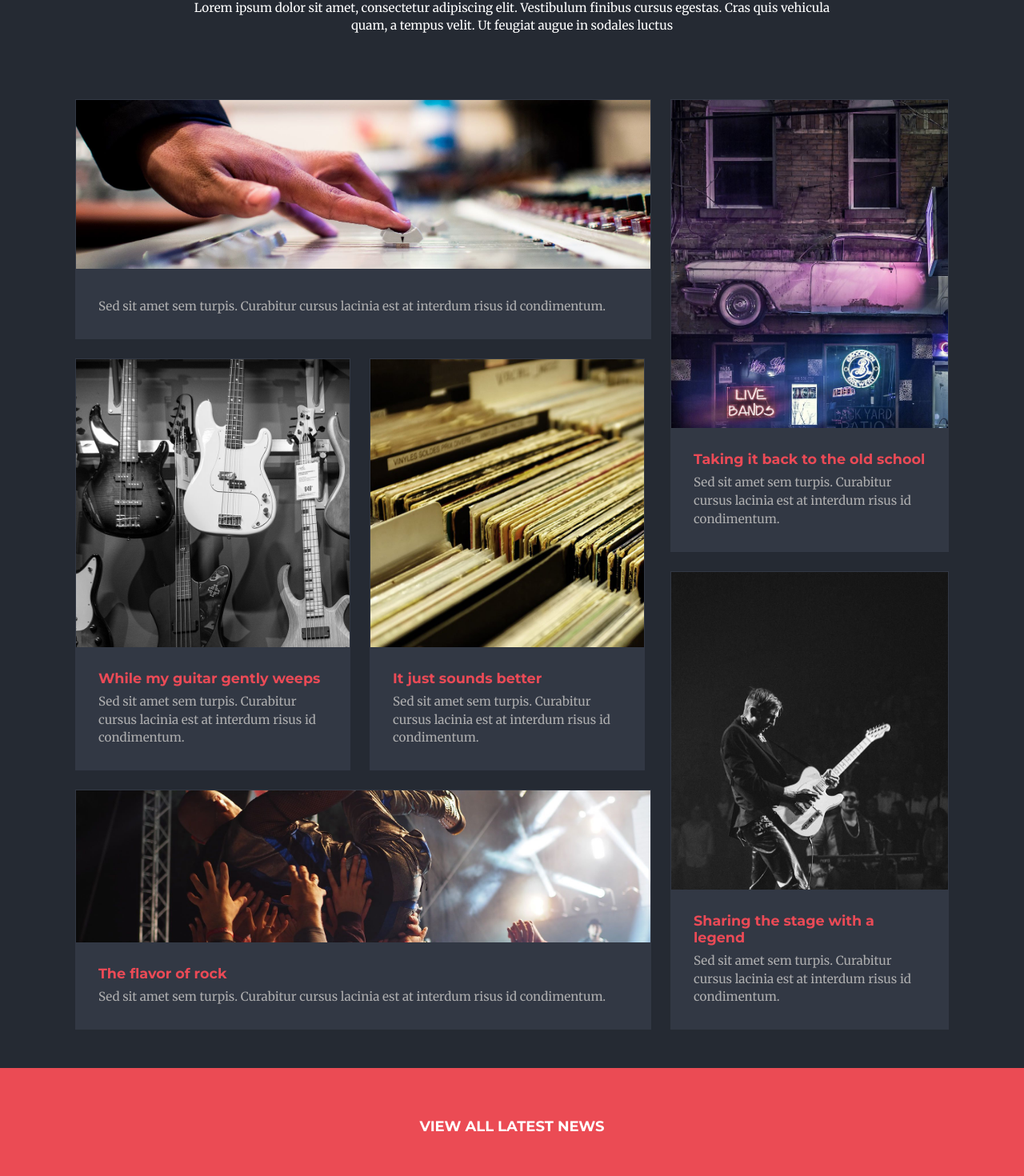
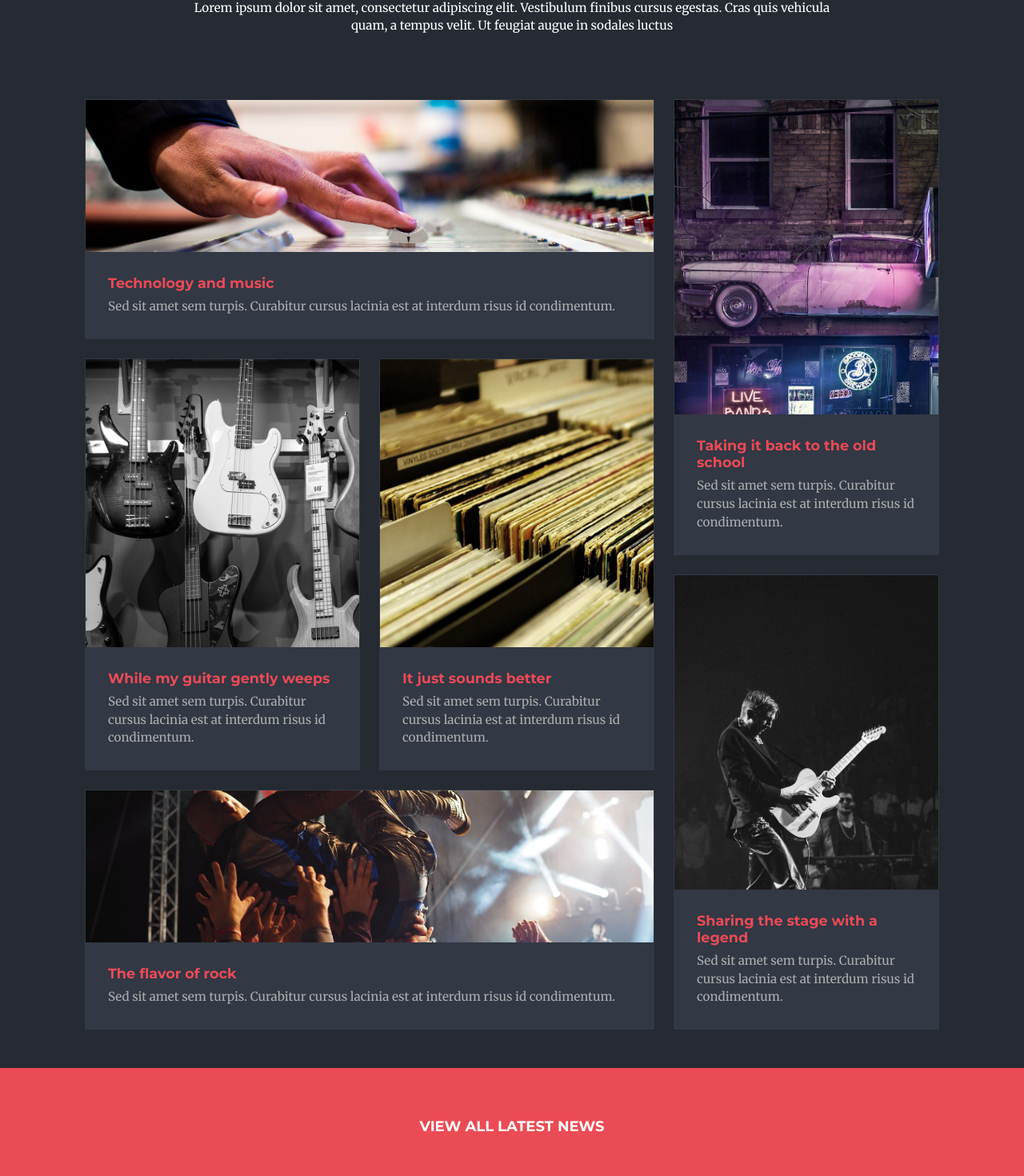
Before and after one commit to erica201193/OLD, a Vue app: page / in a window 1280 px wide. Shown: the part 1419-2889 px from the top of the page at 80% size. Built offline with nearby package versions, Linux system fonts and the light colour scheme.

Commit message:
Almost Finish

```diff
--- a/src/components/BandNews.vue
+++ b/src/components/BandNews.vue
@@ -14,7 +14,7 @@
                     </div>
                 </div>
             </div>
-            <!-- Section: BAND NEWS ?FAI ALTRO COMPONENTE-->
+            <!-- Section: BAND NEWS -->
 
             <div class="bg-darkgrey py-5">
                 <div class="container">
@@ -34,78 +34,79 @@
                         <!-- Sezione News SINISTRA -->
                         <div class="col-8 row">
 
-                            <div class="col-12 p-0 " v-on:mouseover="hover = true" v-on:mouseleave="hover = false">
-                                <div class="news-card horizontal-card mb-4 me-3" v-if="!hover">
-                                    <img src="/img/blog_music_techo.jpg" alt="">
+                            <div class="col-12 pb-4">
+                                <div class="news-card horizontal-card">
+                                    <img :src="blogPosts[0].image" alt="">
                                     <div class="card-text">
-                                        <h5>{{ blogPosts.title }}</h5>
-                                        <p>Sed sit amet sem turpis. Curabitur cursus lacinia est at interdum risus
-                                            id
-                                            condimentum.</p>
+                                        <h5>{{ blogPosts[0].title }}</h5>
+                                        <p>{{ blogPosts[0].subtitle }}</p>
                                     </div>
-                                </div>
-                                <div class="news-card horizontal-card position-relative" v-else>
-                                    <img src="../../public/img/blog_music_techo.jpg" alt="" :class="{ active: hover }">
-                                    <div class="hover-filter"></div>
-                                    <h5 class="hover-text">Technology and music</h5>
+                                    <h5 class="hover-text">{{ blogPosts[0].title }}</h5>
+                                    <div class="hover-red-filter"></div>
                                 </div>
                             </div>
 
-                            <div class="col-6 p-0">
-                                <div class="news-card vertical-card me-4">
-                                    <img src="../../public/img/blog-post3.jpg" alt="">
+                            <div class="col-6">
+                                <div class="news-card vertical-card">
+                                    <img :src="blogPosts[2].image" alt="">
                                     <div class="card-text ">
-                                        <h5>While my guitar gently weeps</h5>
-                                        <p>Sed sit amet sem turpis. Curabitur cursus lacinia est at interdum risus id
-                                            condimentum.</p>
+                                        <h5>{{ blogPosts[2].title }}</h5>
+                                        <p>{{ blogPosts[2].subtitle }}</p>
                                     </div>
+                                    <h5 class="hover-text">{{ blogPosts[2].title }}</h5>
+                                    <div class="hover-red-filter"></div>
                                 </div>
                             </div>
 
-                            <div class="col-6 p-0">
-                                <div class="news-card vertical-card me-4">
-                                    <img src="../../public/img/blog-post4.jpg" alt="">
-                                    <div class="card-text">
-                                        <h5>It just sounds better</h5>
-                                        <p>Sed sit amet sem turpis. Curabitur cursus lacinia est at interdum risus id
-                                            condimentum.</p>
+                            <div class="col-6">
+                                <div class="news-card vertical-card">
+                                    <img :src="blogPosts[3].image" alt="">
+                                    <div class="card-text ">
+                                        <h5>{{ blogPosts[3].title }}</h5>
+                                        <p>{{ blogPosts[3].subtitle }}</p>
                                     </div>
+                                    <h5 class="hover-text">{{ blogPosts[3].title }}</h5>
+                                    <div class="hover-red-filter"></div>
                                 </div>
                             </div>
 
-                            <div class="col-12 p-0">
-                                <div class="news-card horizontal-card mt-4 me-3">
-                                    <img src="../../public/img/blog_flavor_rock.jpg" alt="">
-                                    <div class="card-text">
-                                        <h5>The flavor of rock</h5>
-                                        <p>Sed sit amet sem turpis. Curabitur cursus lacinia est at interdum risus id
-                                            condimentum.</p>
+                            <div class="col-12 pt-4">
+                                <div class="news-card horizontal-card">
+                                    <img :src="blogPosts[5].image" alt="">
+                                    <div class="card-text ">
+                                        <h5>{{ blogPosts[5].title }}</h5>
+                                        <p>{{ blogPosts[5].subtitle }}</p>
                                     </div>
+                                    <h5 class="hover-text">{{ blogPosts[5].title }}</h5>
+                                    <div class="hover-red-filter"></div>
                                 </div>
                             </div>
                         </div>
 
                         <!-- Sezione News DESTRA -->
                         <div class="col-4 row flex-column">
-                            <div class="col d-flex grow-1 p-0">
-                                <div class="news-card vertical-card mb-3 ms-2">
-                                    <img src="../../public/img/blog-post1.jpg" alt="">
+
+                            <div class="col d-flex grow-1 pb-2">
+                                <div class="news-card vertical-card">
+                                    <img :src="blogPosts[1].image" alt="">
                                     <div class="card-text ">
-                                        <h5>Taking it back to the old school</h5>
-                                        <p>Sed sit amet sem turpis. Curabitur cursus lacinia est at interdum risus id
-                                            condimentum.</p>
+                                        <h5>{{ blogPosts[1].title }}</h5>
+                                        <p>{{ blogPosts[1].subtitle }}</p>
                                     </div>
+                                    <h5 class="hover-text">{{ blogPosts[1].title }}</h5>
+                                    <div class="hover-red-filter"></div>
                                 </div>
                             </div>
 
-                            <div class="col d-flex grow-1 p-0">
-                                <div class="news-card vertical-card mt-2 ms-2">
-                                    <img src="../../public/img/blog-post2.jpg" alt="">
+                            <div class="col d-flex grow-1 pt-3">
+                                <div class="news-card vertical-card">
+                                    <img :src="blogPosts[4].image" alt="">
                                     <div class="card-text ">
-                                        <h5>Sharing the stage with a legend</h5>
-                                        <p>Sed sit amet sem turpis. Curabitur cursus lacinia est at interdum risus id
-                                            condimentum.</p>
+                                        <h5>{{ blogPosts[4].title }}</h5>
+                                        <p>{{ blogPosts[4].subtitle }}</p>
                                     </div>
+                                    <h5 class="hover-text">{{ blogPosts[4].title }}</h5>
+                                    <div class="hover-red-filter"></div>
                                 </div>
                             </div>
                         </div>
@@ -124,10 +125,8 @@
 </template>
 
 <script>
-// import BlogCard from "./BlogCard.vue";
 
 export default {
-    // components: { BlogCard },
     data() {
         return {
             blogPosts: [
@@ -171,6 +170,8 @@ export default {
             hover: false,
         };
     },
+    methods: {
+    }
 }
 
 </script>
@@ -190,7 +191,6 @@ export default {
         font-size: .95rem;
     }
 }
-
 
 .bg-grey {
     background-color: #323844;
@@ -236,10 +236,27 @@ export default {
 
 }
 
+// CARDS
+
+.horizontal-card {
+    height: 300px;
+}
 .news-card {
+    position: relative;
+    border: 1px solid #323844;
 
-    border: 1px solid #323844;
-    position: relative;
+    &:hover {
+        cursor: pointer;
+        .card-text {
+            opacity: 0%;
+        }
+        .hover-text {
+            opacity: 100%;
+        }
+        .hover-red-filter {
+            opacity: 0.7;
+        }
+    }
 
     img {
         width: 100%;
@@ -268,18 +285,14 @@ export default {
     }
 
 }
-
-.horizontal-card {
-    height: 300px;
-
-}
-.hover-filter {
+.hover-red-filter {
     width: 100%;
     height: 100%;
+    background-color: #ea4a56;
     position: absolute;
     top: 0;
-    background-color: #ea4a56;
-    opacity: 0.7;
+    opacity: 0;
+
 }
 
 .hover-text {
@@ -291,5 +304,7 @@ export default {
     width: 100%;
     color: white;
     font-weight: 700;
+    opacity: 0;
+    z-index: 2;
 }
 </style>
--- a/src/components/PhotoSlider.vue
+++ b/src/components/PhotoSlider.vue
@@ -1,17 +1,21 @@
 <template>
-    <div class="bg-darkgrey py-5">
-        <div class="container position-relative">
-
-            <div class="left-scroll slider-btn" @click="scroll('prev')">
-                <i class="fa-solid fa-circle-chevron-left fa-lg"></i>
-            </div>
-            <div class="right-scroll slider-btn" @click="scroll('next')">
-                <i class="fa-solid fa-circle-chevron-right fa-lg"></i>
-            </div>
+    <div class="bg-darkgrey">
+        <div class="container position-relative py-5">
 
             <div class="row align-items-center row-cols-3 photo-slider" id="slider">
-                <div class="col" v-for="(slide, i) in eventPhotos" :key="i + 1" @mouseenter="selectImg(slide)" @mouseleave="selectImg(slide)">
-                    <SlideTemplate :img="slide.photo" :eventName="slide.eventName" :select="slide.select"></SlideTemplate>
+                <div class="col" v-for="(slide, i) in eventPhotos" :key="i + 1"
+                    @mouseenter="selectImg(slide)"
+                    @mouseleave="selectImg(slide)">
+                    <SlideTemplate :img="slide.photo" :eventName="slide.eventName" :select="slide.select">
+                    </SlideTemplate>
+                </div>
+            </div>
+            <div class="row pt-3">
+                <div class="col left-scroll slider-btn" @click="scroll('prev')">
+                    <i class="fa-solid fa-circle-chevron-left fa-lg"></i>
+                </div>
+                <div class="col right-scroll slider-btn" @click="scroll('next')">
+                    <i class="fa-solid fa-circle-chevron-right fa-lg"></i>
                 </div>
             </div>
 
@@ -105,7 +109,6 @@ export default {
 <style lang="scss" scoped>
 
 .photo-slider {
-    height: 450px;
     overflow: auto;
     flex-wrap: nowrap;
 }
@@ -120,17 +123,7 @@ export default {
         color: white;
     }
 }
-
-.right-scroll {
-    position: absolute;
-    text-align: end;
-    right: -50px;
-    top: 50%;
-}
-
 .left-scroll {
-    position: absolute;
-    top: 50%;
-    left: -50px;
+text-align: end;
 }
 </style>
--- a/src/components/SlideTemplate.vue
+++ b/src/components/SlideTemplate.vue
@@ -1,7 +1,7 @@
 <template>
     <div class="slide-template text-center">
         <img :src="img" alt="" class="mb-5">
-        <h5 class="mt-5" v-show="select">{{ eventName }}</h5>
+        <h5 class="mt-5">{{ eventName }}</h5>
     </div>
 </template>
 
@@ -27,10 +27,13 @@ export default {
         transition: 0.5s ease-in-out;
 
         &:hover {
-            transform: scale(1.3);
-            object-position: center;
+            transform: scale(1.2);
+            object-position: bottom;
             position: relative;
             top:50px;
+            h5 {
+                opacity: 100%;
+            }
         }
 
     }
@@ -38,6 +41,7 @@ export default {
         color: rgba(255, 255, 255, 0.243);
         font-size: .9rem;
         padding: 1.5rem 0rem;
+        transition: 0.5s ease-in-out;
     }
 }
 </style>
```
